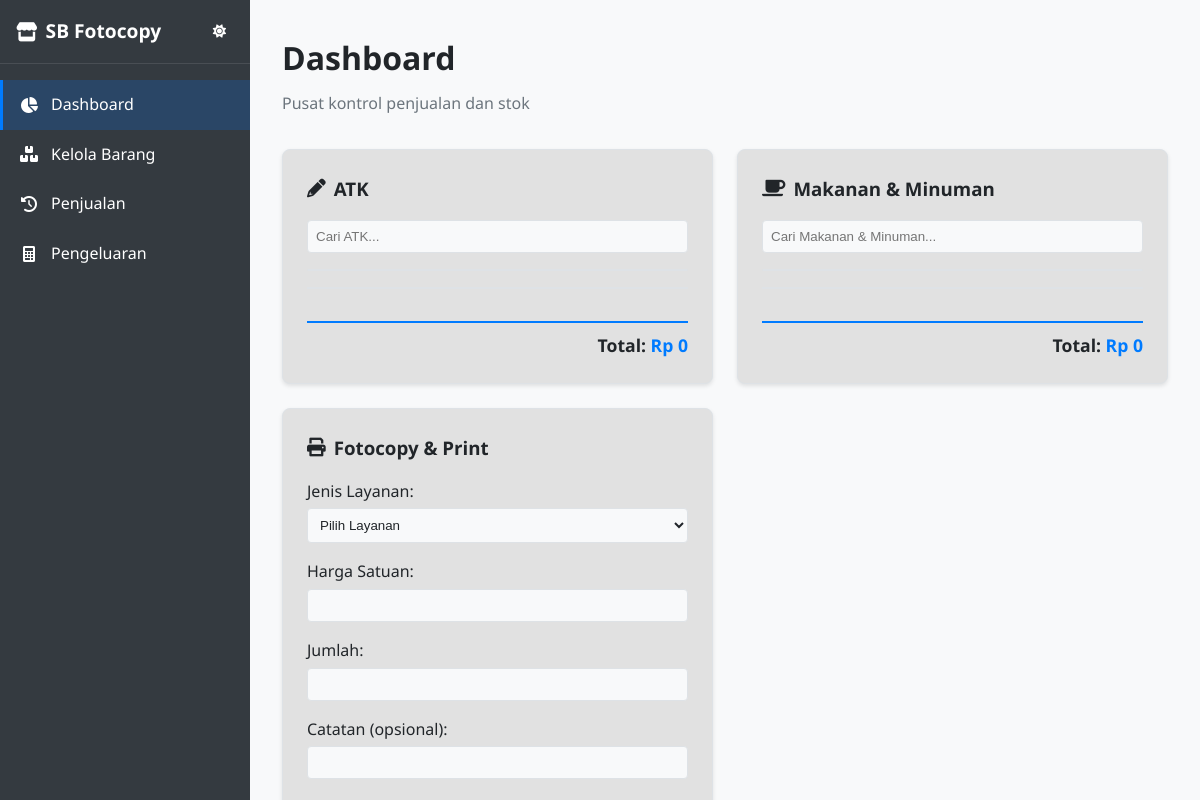
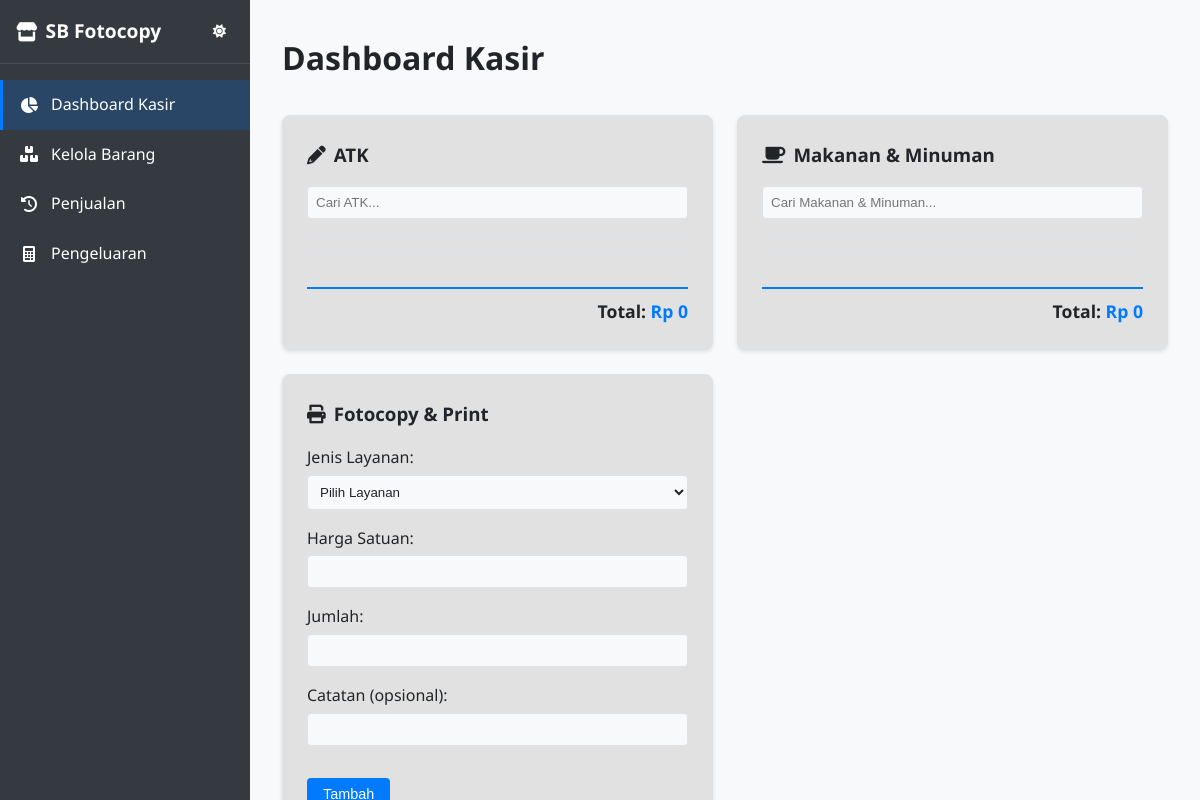
Before and after one commit to fairuzzkii/electron-pos-sbfotocopy, an Electron app: page index.html in a window 1200 px wide. Drawn offline with Linux system fonts and the light colour scheme; no server answers.

Commit message:
logo update and UI tweaks

```diff
--- a/index.html
+++ b/index.html
@@ -20,7 +20,7 @@
             <nav class="sidebar-nav">
                 <a href="#" class="nav-item active" onclick="showPage('dashboard')">
                     <i class="fas fa-chart-pie"></i>
-                    <span>Dashboard</span>
+                    <span>Dashboard Kasir</span>
                 </a>
                 <a href="#" class="nav-item" onclick="showPage('products')">
                     <i class="fas fa-boxes"></i>
@@ -42,8 +42,7 @@
             <!-- Dashboard Page -->
             <div id="dashboard-page" class="page active">
                 <div class="page-header">
-                    <h1>Dashboard</h1>
-                    <p>Pusat kontrol penjualan dan stok</p>
+                    <h1>Dashboard Kasir</h1>
                 </div>
 
                 <div class="cart-section">
--- a/main.js
+++ b/main.js
@@ -15,7 +15,7 @@ function createWindow() {
             nodeIntegration: true,
             contextIsolation: false
         },
-        icon: path.join(__dirname, 'assets', 'icon.png'),
+        icon: path.join(__dirname, 'assets', 'logosb.png'), // Ubah dari icon.png ke logosb.png
         titleBarStyle: 'default',
         show: false
     });
```
Also changed, not shown: package.json (+11 -1 lines), assets/logosb.png (added).
